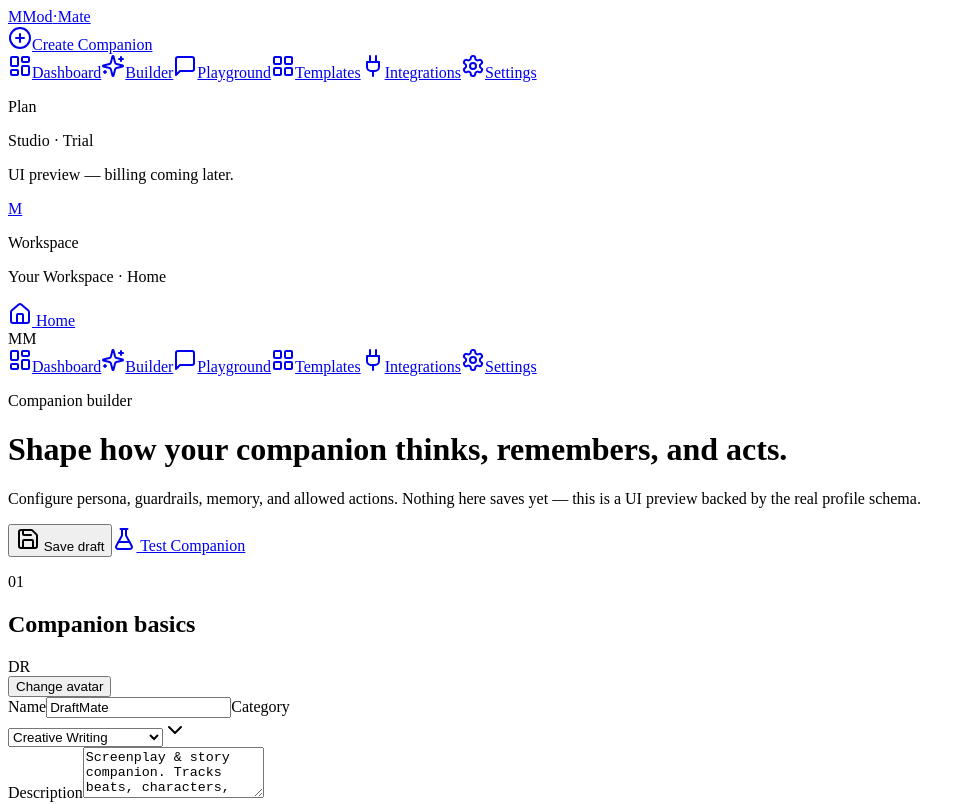
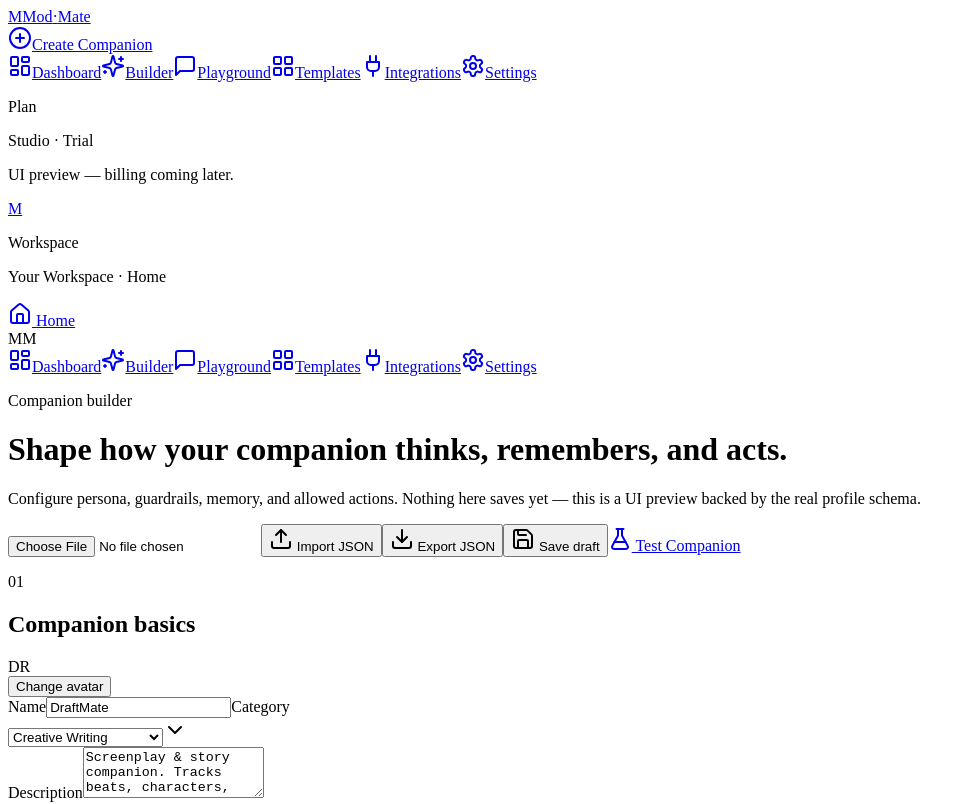
Before and after one commit to KingCarni/Mod-Mate, a Next.js app: page /Builder in a window 1280 px wide. Shown: the top 804 px of the page, without its empty margins (0-971 px from the left). Built offline with nearby package versions, Linux system fonts and the light colour scheme.

Commit message:
Add companion profile JSON export and import UI

```diff
--- a/src/pages/Builder.tsx
+++ b/src/pages/Builder.tsx
@@ -1,20 +1,26 @@
 "use client";
 
-import React, { type ReactNode, useMemo, useState } from "react";
+import React, { type ChangeEvent, type ReactNode, useMemo, useRef, useState } from "react";
 import { Link } from "@/components/compat/Router";
 import {
+  AlertCircle,
+  CheckCircle2,
+  ChevronDown,
+  Download,
+  FlaskConical,
+  Plus,
   Save,
-  FlaskConical,
+  Sparkles,
+  Upload,
   X,
-  Plus,
-  Sparkles,
-  ChevronDown,
 } from "lucide-react";
 import AppShell from "@/components/layout/AppShell";
 import SectionCard from "@/components/mate/SectionCard";
-import { builderRules, memoryCategories, allowedActions } from "@/data/mockData";
+import { allowedActions, builderRules, memoryCategories } from "@/data/mockData";
 import {
   createCompanionProfile,
+  getCompanionProfileFileName,
+  parseCompanionProfileJson,
   stringifyCompanionProfile,
   validateCompanionProfile,
 } from "@/lib/companionProfiles";
@@ -25,6 +31,7 @@ import {
   type CompanionAction,
   type CompanionCategory,
   type CompanionMemoryCategory,
+  type CompanionProfile,
   type CompanionResponseStyle,
   type CompanionTone,
 } from "@/types/companionProfile";
@@ -50,7 +57,13 @@ const toAllowedActions = (): CompanionAction[] =>
     enabled: action.enabled,
   }));
 
+type ImportState =
+  | { type: "idle"; message: string }
+  | { type: "success"; message: string }
+  | { type: "error"; message: string };
+
 const Builder = () => {
+  const fileInputRef = useRef<HTMLInputElement | null>(null);
   const [name, setName] = useState("DraftMate");
   const [description, setDescription] = useState(
     "Screenplay & story companion. Tracks beats, characters, and tone across drafts.",
@@ -63,6 +76,10 @@ const Builder = () => {
   const [newRule, setNewRule] = useState("");
   const [memory, setMemory] = useState<CompanionMemoryCategory[]>(toMemoryCategories);
   const [actions, setActions] = useState<CompanionAction[]>(toAllowedActions);
+  const [importState, setImportState] = useState<ImportState>({
+    type: "idle",
+    message: "Export or import portable companion profiles as JSON.",
+  });
 
   const profile = useMemo(
     () =>
@@ -90,6 +107,76 @@ const Builder = () => {
     setNewRule("");
   };
 
+  const applyImportedProfile = (importedProfile: CompanionProfile) => {
+    setName(importedProfile.name);
+    setDescription(importedProfile.description);
+    setCategory(importedProfile.category);
+    setRole(importedProfile.persona.role);
+    setTone(importedProfile.persona.tone);
+    setStyle(importedProfile.persona.responseStyle);
+    setRules(importedProfile.systemRules);
+    setMemory(importedProfile.memoryCategories);
+    setActions(importedProfile.allowedActions);
+  };
+
+  const exportProfile = () => {
+    if (!validation.ok) {
+      setImportState({
+        type: "error",
+        message: `Profile cannot export yet: ${validation.errors[0]}`,
+      });
+      return;
+    }
+
+    const blob = new Blob([stringifyCompanionProfile(profile)], {
+      type: "application/json;charset=utf-8",
+    });
+    const url = URL.createObjectURL(blob);
+    const link = document.createElement("a");
+    link.href = url;
+    link.download = getCompanionProfileFileName(profile);
+    document.body.appendChild(link);
+    link.click();
+    link.remove();
+    URL.revokeObjectURL(url);
+
+    setImportState({
+      type: "success",
+      message: `Exported ${getCompanionProfileFileName(profile)}.`,
+    });
+  };
+
+  const importProfile = async (event: ChangeEvent<HTMLInputElement>) => {
+    const file = event.target.files?.[0];
+    event.target.value = "";
+
+    if (!file) return;
+
+    try {
+      const json = await file.text();
+      const result = parseCompanionProfileJson(json);
+
+      if (!result.ok) {
+        setImportState({
+          type: "error",
+          message: `Import failed: ${result.errors.slice(0, 3).join(" ")}`,
+        });
+        return;
+      }
+
+      applyImportedProfile(result.profile);
+      setImportState({
+        type: "success",
+        message: `Imported ${result.profile.name} from ${file.name}.`,
+      });
+    } catch {
+      setImportState({
+        type: "error",
+        message: "Import failed: unable to read the selected file.",
+      });
+    }
+  };
+
   return (
     <AppShell>
       <div data-testid="builder-page" className="space-y-8">
@@ -104,7 +191,31 @@ const Builder = () => {
               this is a UI preview backed by the real profile schema.
             </p>
           </div>
-          <div className="flex items-center gap-2">
+          <div className="flex flex-wrap items-center gap-2">
+            <input
+              ref={fileInputRef}
+              type="file"
+              accept="application/json,.json"
+              onChange={importProfile}
+              className="hidden"
+              data-testid="builder-import-input"
+            />
+            <button
+              type="button"
+              data-testid="builder-import"
+              onClick={() => fileInputRef.current?.click()}
+              className="inline-flex items-center gap-1.5 rounded-full bg-white border border-border px-4 py-2 text-sm font-medium hover:bg-muted"
+            >
+              <Upload className="h-4 w-4" /> Import JSON
+            </button>
+            <button
+              type="button"
+              data-testid="builder-export"
+              onClick={exportProfile}
+              className="inline-flex items-center gap-1.5 rounded-full bg-white border border-border px-4 py-2 text-sm font-medium hover:bg-muted"
+            >
+              <Download className="h-4 w-4" /> Export JSON
+            </button>
             <button
               type="button"
               data-testid="builder-save"
@@ -142,7 +253,7 @@ const Builder = () => {
                   <Field label="Name">
                     <input
                       value={name}
-                      onChange={(e) => setName(e.target.value)}
+                      onChange={(event) => setName(event.target.value)}
                       data-testid="builder-name"
                       className="mt-2 w-full rounded-xl border border-border bg-white px-3.5 py-2.5 text-sm focus:outline-none focus:ring-2 focus:ring-primary/30"
                     />
@@ -159,7 +270,7 @@ const Builder = () => {
                     <Field label="Description">
                       <textarea
                         value={description}
-                        onChange={(e) => setDescription(e.target.value)}
+                        onChange={(event) => setDescription(event.target.value)}
                         rows={3}
                         data-testid="builder-description"
                         className="mt-2 w-full rounded-xl border border-border bg-white px-3.5 py-2.5 text-sm leading-relaxed focus:outline-none focus:ring-2 focus:ring-primary/30"
@@ -175,7 +286,7 @@ const Builder = () => {
                 <Field label="Role">
                   <input
                     value={role}
-                    onChange={(e) => setRole(e.target.value)}
+                    onChange={(event) => setRole(event.target.value)}
                     data-testid="builder-role"
                     className="mt-2 w-full rounded-xl border border-border bg-white px-3.5 py-2.5 text-sm focus:outline-none focus:ring-2 focus:ring-primary/30"
                   />
@@ -222,8 +333,8 @@ const Builder = () => {
               <div className="flex gap-2">
                 <input
                   value={newRule}
-                  onChange={(e) => setNewRule(e.target.value)}
-                  onKeyDown={(e) => e.key === "Enter" && addRule()}
+                  onChange={(event) => setNewRule(event.target.value)}
+                  onKeyDown={(event) => event.key === "Enter" && addRule()}
                   placeholder="Add a guardrail and press Enter"
                   data-testid="builder-new-rule"
                   className="flex-1 rounded-xl border border-border bg-white px-3.5 py-2.5 text-sm focus:outline-none focus:ring-2 focus:ring-primary/30"
@@ -321,9 +432,24 @@ const Builder = () => {
                   {validation.ok ? "Profile matches schema v1.0.0" : "Profile needs attention"}
                 </p>
                 <p className="text-xs text-muted-foreground">
-                  This pass defines the portable profile shape only. Save, import/export, and publish flows come next.
+                  Exported profiles are portable JSON. Imported files are validated before they update the builder.
                 </p>
               </div>
+            </div>
+            <div
+              className={`surface-card p-4 flex items-start gap-3 ${
+                importState.type === "error" ? "border-secondary/40" : importState.type === "success" ? "border-accent-sage/60" : ""
+              }`}
+              data-testid="builder-import-status"
+            >
+              {importState.type === "error" ? (
+                <AlertCircle className="h-5 w-5 text-secondary shrink-0 mt-0.5" />
+              ) : importState.type === "success" ? (
+                <CheckCircle2 className="h-5 w-5 text-accent-sage shrink-0 mt-0.5" />
+              ) : (
+                <Download className="h-5 w-5 text-muted-foreground shrink-0 mt-0.5" />
+              )}
+              <p className="text-xs text-muted-foreground">{importState.message}</p>
             </div>
             <Link
               to="/playground"
```
